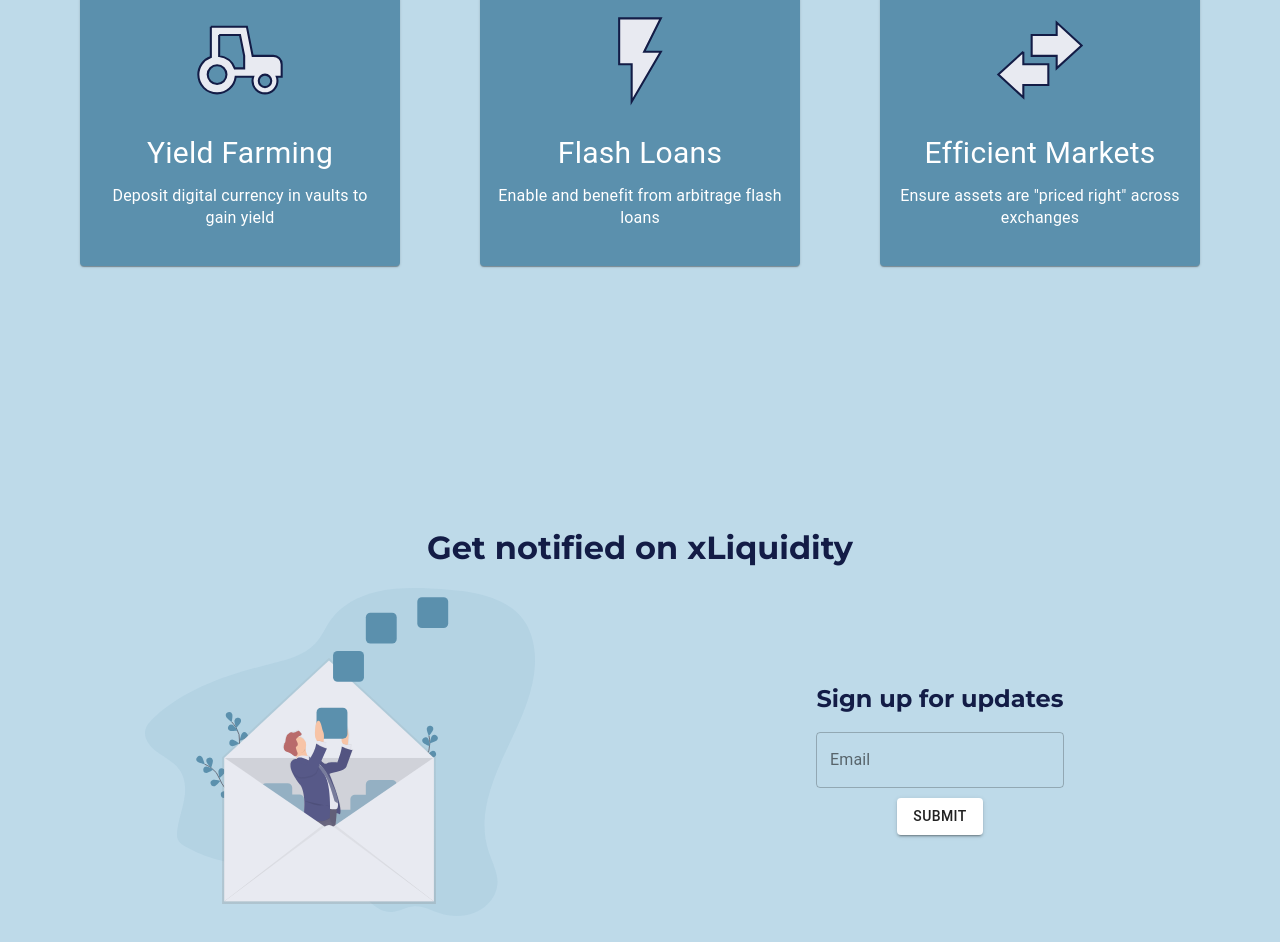
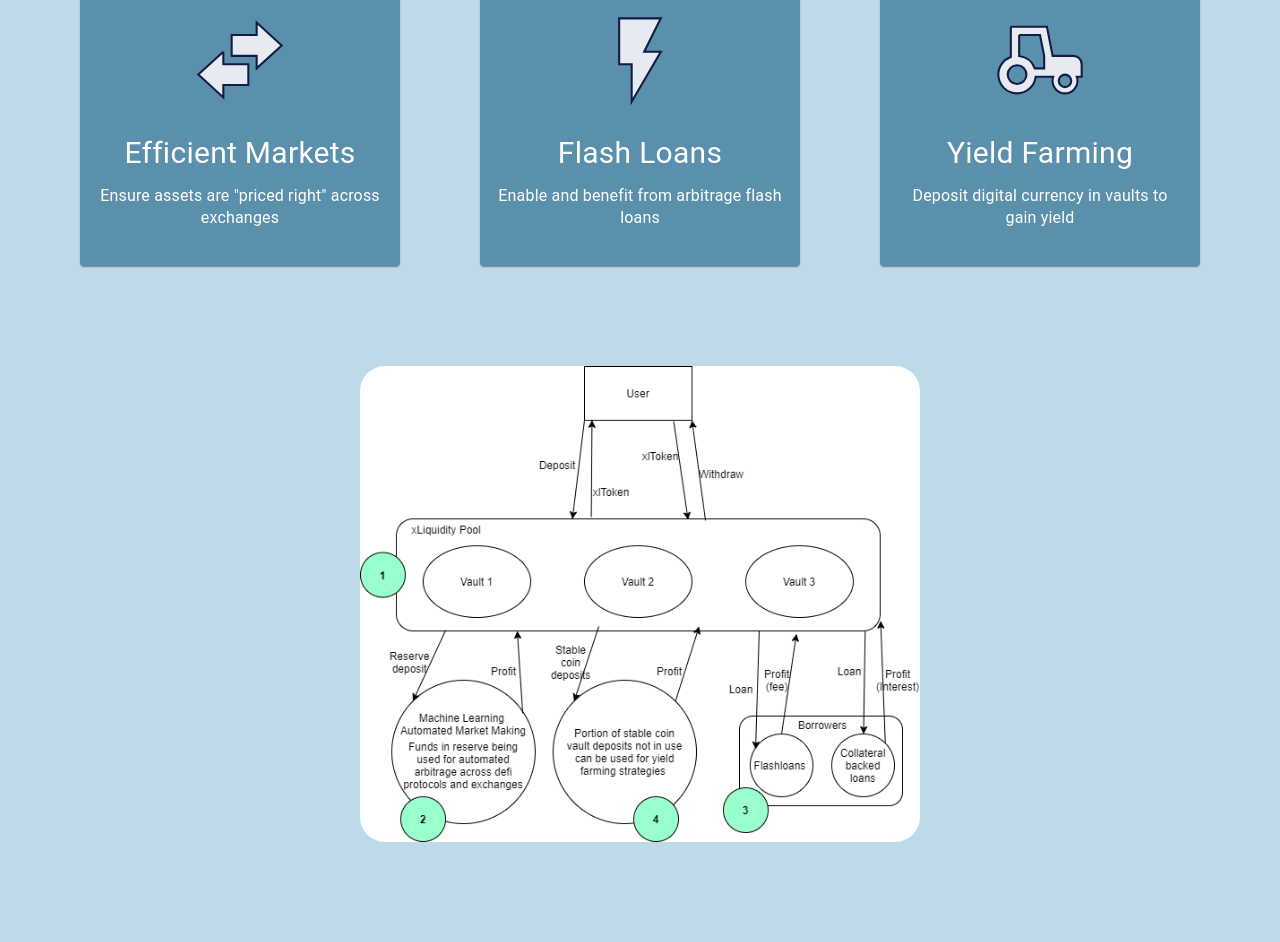
Before and after one commit to xLiquidity/website, a React (Create React App) app: page / in a window 1280 px wide. Shown: the part 860-1802 px from the top of the page. Built offline with nearby package versions, Linux system fonts and the light colour scheme.

Commit message:
add diagram

```diff
--- a/src/components/aboutsection.jsx
+++ b/src/components/aboutsection.jsx
@@ -3,6 +3,7 @@
 import Tractor from '../images/tractor.svg';
 import Flash from '../images/flash.svg';
 import Swap from '../images/swap.svg';
+import Design from '../images/design.png'
 
 import SimpleCard from './card';
 
@@ -14,6 +15,11 @@
       padding: theme.spacing(10, 10, 20),
       color: '#131C46',
     },
+    image: {
+      borderRadius: 25,
+      width: '50%',
+      marginTop: 100,
+    },
   }));
 
 function AboutSection() {
@@ -24,11 +30,11 @@
         <div className={classes.root}>
         <h1>Benefits of xLiquidity</h1>
       <Grid container spacing={10}>
-        <Grid item xs>
+      <Grid item xs>
 <SimpleCard
-  aboutImage={Tractor}
-  aboutTitle={'Yield Farming'}
-  aboutContent={'Deposit digital currency in vaults to gain yield'}
+  aboutImage={Swap}
+  aboutTitle={'Efficient Markets'}
+  aboutContent={'Ensure assets are "priced right" across exchanges'}
 />
 </Grid>
 <Grid item xs>
@@ -40,12 +46,13 @@
 </Grid>
 <Grid item xs>
 <SimpleCard
-  aboutImage={Swap}
-  aboutTitle={'Efficient Markets'}
-  aboutContent={'Ensure assets are "priced right" across exchanges'}
+  aboutImage={Tractor}
+  aboutTitle={'Yield Farming'}
+  aboutContent={'Deposit digital currency in vaults to gain yield'}
 />
 </Grid>
       </Grid>
+      <img src={Design} className={classes.image}/>
       </div>
 
     )
```
Also changed, not shown: src/images/design.png (added).
